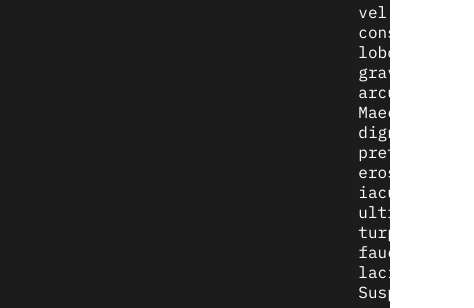
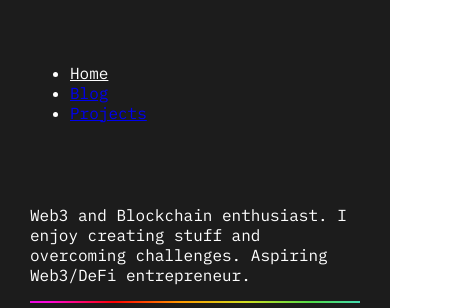
Before and after one commit to 0xNike/Gatsby-Website, a Gatsby site: page / in a window 390 px wide. Shown: the part 204-512 px from the top of the page, 474 px wide, since content can reach past the window. Built offline with nearby package versions, Linux system fonts and the light colour scheme; Gatsby itself is replaced by a stand-in of ours.

Commit message:
Updated site

```diff
--- /dev/null
+++ b/src/components/index.module.css
@@ -0,0 +1,25 @@
+.colorLine {
+    height: 0.1em;
+    /* background: linear-gradient(
+        to right,
+        rgba(255, 0, 0, 1) 0%,
+        rgba(255, 154, 0, 1) 10%,
+        rgba(208, 222, 33, 1) 20%,
+        rgba(79, 220, 74, 1) 30%,
+        rgba(63, 218, 216, 1) 40%,
+        rgba(47, 201, 226, 1) 50%,
+        rgba(28, 127, 238, 1) 60%,
+        rgba(95, 21, 242, 1) 70%,
+        rgba(186, 12, 248, 1) 80%,
+        rgba(251, 7, 217, 1) 90%,
+        rgba(255, 0, 0, 1) 100%
+    ); */
+    background:
+   linear-gradient(to right, rgba(255,0,0,1) 0%, rgba(255,154,0,1) 10%, rgba(208,222,33,1) 20%, rgba(79,220,74,1) 30%, rgba(63,218,216,1) 40%, rgba(47,201,226,1) 50%, rgba(28,127,238,1) 60%, rgba(95,21,242,1) 70%, rgba(186,12,248,1) 80%, rgba(251,7,217,1) 90%, rgba(255,0,0,1) 100%)
+   0 0/200% 100%;
+    animation: cL 5s ease infinite;
+}
+
+@keyframes cL {
+    to {background-position:-200% 0}
+  }
--- a/src/components/layout.js
+++ b/src/components/layout.js
@@ -45,6 +45,7 @@
         <a href="https://github.com/0xNike">
          <StaticImage alt="GitHub" src="../images/github-brands.svg" className={layoutStyles.icon}/>
         </a>
+        <p>© 2022 0xNike.</p>
       </footer>
     </div>
   )
--- a/src/components/layout.module.css
+++ b/src/components/layout.module.css
@@ -1,3 +1,4 @@
+/* main composition */
 body {
   margin: 0;
   font-family: "IBM Plex Mono", monospace, system-ui, sans-serif;
@@ -16,7 +17,8 @@
     font-weight: 700;
   }
 
-  /* Grid-box */
+
+/* Grid-box */
 
 .gridItem1 {
   grid-area: logo;
@@ -29,10 +31,9 @@
   justify-content: center;
 }
 
-
 .gridContainer {
   display: grid;
-  gap: 50px 50px;
+  gap: 3.125em 3.125em;
   grid-template-areas:
     'logo main main'
     'header main main'
@@ -75,7 +76,7 @@
   height: 2px;
   bottom: 0;
   left: 0;
-  background-color: #0087ca;
+  background-color: #FFFFFF;
   transform-origin: bottom right;
   transition: transform 0.25s ease-out;
 }
@@ -89,9 +90,39 @@
   color: #FFFFFF;
 }
 
+
 /* Footer Icons */
 
 .icon {
   filter: invert(100%);
   width: 2.25em;
 }
+
+/* For mobile devices and tablets */
+@media only screen and (max-width : 768px) {
+
+  .gridItem1 {
+    grid-area: logo;
+  }
+  .gridItem2 {
+    float: left;
+    display: block;
+  }
+  .gridItem3 {
+    grid-area: main;
+    justify-content: center;
+  }
+
+
+
+
+  .gridContainer {
+    display: grid;
+    grid-template-areas:
+      'logo'
+      'header'
+      'main'
+  }
+
+
+}
--- a/src/pages/index.js
+++ b/src/pages/index.js
@@ -1,25 +1,21 @@
-// Step 1: Import React
 import * as React from 'react'
 import Layout from '../components/layout'
+import * as indexStyles from '../components/index.module.css'
 // import { StaticImage } from 'gatsby-plugin-image'
 
-// Step 2: Define your component
+
 const IndexPage = () => {
   return (
     <Layout pageTitle="Homepage">
         {/* This will be passed as a children */}
-        <p>
-          Lorem ipsum dolor sit amet, consectetur adipiscing elit. Donec arcu mi, scelerisque vel mi consequat,
-          lobortis gravida arcu. Maecenas dignissim pretium eros. Mauris iaculis ultricies turpis faucibus lacinia.
-          Suspendisse massa justo, egestas nec leo ac, pellentesque molestie erat. Aenean ligula massa, placerat id
-          urna nec, ultrices dignissim ante. Quisque viverra consectetur nibh, vel vulputate elit dignissim et.
-          Duis ut pharetra nulla, non iaculis nunc. Nam aliquet hendrerit metus, ut porta nulla venenatis sit amet.
+        <p >
+          Web3 and Blockchain enthusiast. I enjoy creating stuff and overcoming challenges. Aspiring Web3/DeFi entrepreneur.
         </p>
-        {/* <StaticImage alt="Ethereum Finance" src="https://ethereum.org/static/0453c88b09ddaa2c7e7552840c650ad2/41cf9/finance_transparent.webp"/>
-        <StaticImage alt="CryptoPunk #9998" src="../images/CP9998.png"/> */}
+        <div className={indexStyles.colorLine}></div>
+
     </Layout>
   )
 }
 
-// Step 3: Export your component
+
 export default IndexPage
```
